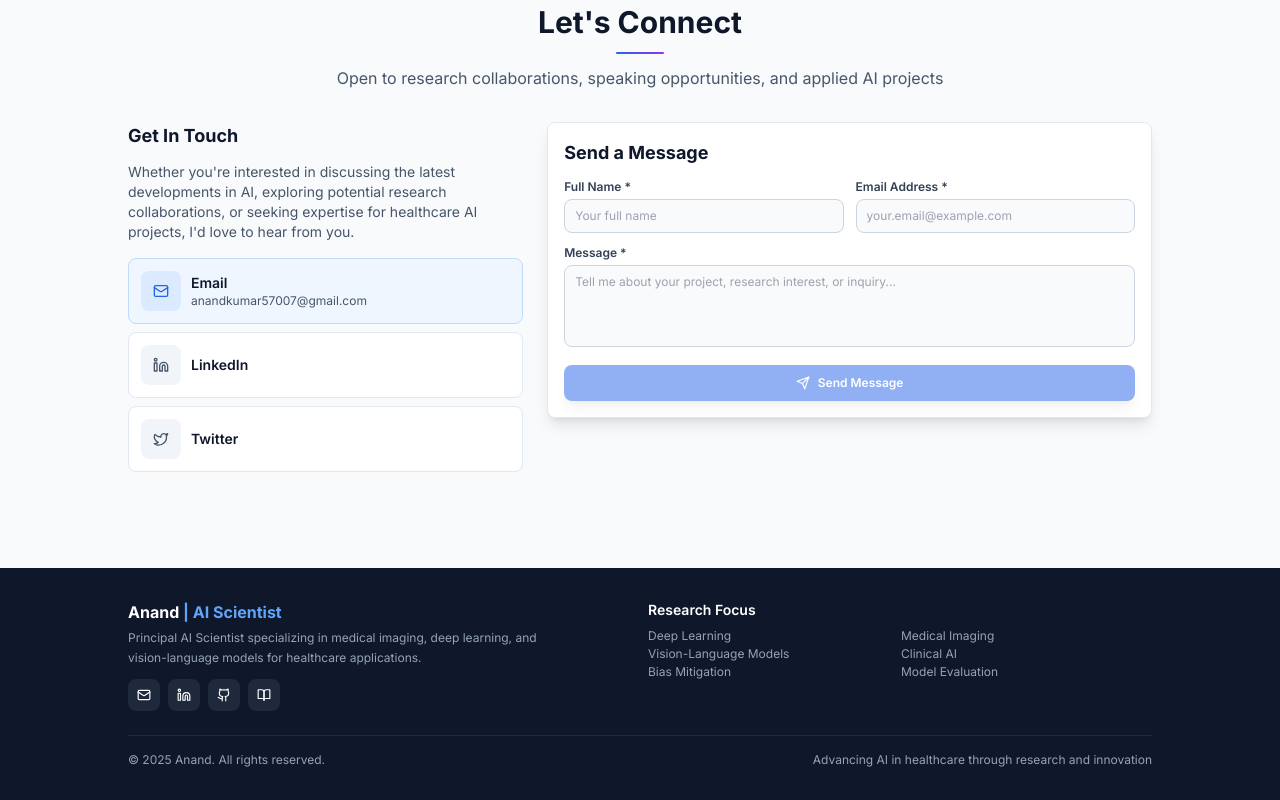
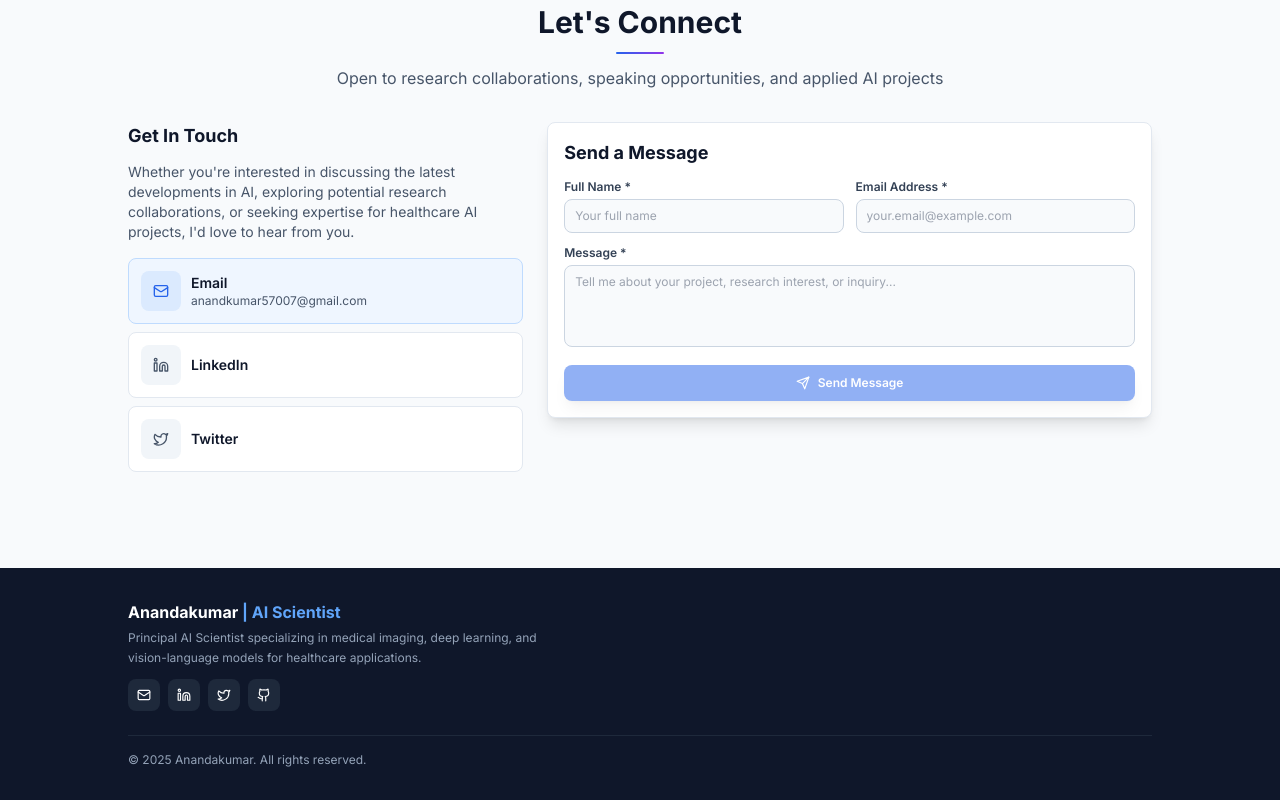
Before and after one commit to Anandakumar-D/personalportfolio, a React (Vite) app: page / in a window 1280 px wide. Shown: the part 4446-5246 px from the top of the page. Built offline with nearby package versions, Linux system fonts and the light colour scheme.

Commit message:
altered the footer content

```diff
--- a/src/components/Footer.tsx
+++ b/src/components/Footer.tsx
@@ -1,5 +1,5 @@
 import React from 'react';
-import { Github, BookOpen, Linkedin, Mail } from 'lucide-react';
+import { Github, BookOpen, Linkedin, Mail, Twitter } from 'lucide-react';
 
 const Footer: React.FC = () => {
   const currentYear = new Date().getFullYear();
@@ -12,18 +12,18 @@ const Footer: React.FC = () => {
     },
     {
       icon: Linkedin,
-      href: 'https://linkedin.com/in/anandkumar',
+      href: 'https://www.linkedin.com/in/anandakumar-d/',
       label: 'LinkedIn'
     },
     {
-      icon: Github,
-      href: 'https://github.com/anandkumar',
-      label: 'GitHub'
+      icon: Twitter,
+      href: 'https://x.com/Anandakumar_D25',
+      label: 'Twitter'
     },
     {
-      icon: BookOpen,
-      href: 'https://scholar.google.com/citations?user=anandkumar',
-      label: 'Google Scholar'
+      icon: Github,
+      href: 'https://github.com/Anandakumar-D/',
+      label: 'GitHub'
     }
   ];
 
@@ -36,7 +36,7 @@ const Footer: React.FC = () => {
             <div className="md:col-span-2">
               <div className="mb-3">
                 <h3 className="text-base font-bold mb-1">
-                  Anand <span className="text-blue-400">| AI Scientist</span>
+                  Anandakumar <span className="text-blue-400">| AI Scientist</span>
                 </h3>
                 <p className="text-slate-400 leading-relaxed max-w-md text-xs">
                   Principal AI Scientist specializing in medical imaging, deep learning,
@@ -63,30 +63,13 @@ const Footer: React.FC = () => {
                 })}
               </div>
             </div>
-
-            {/* Research Areas */}
-            <div className="md:col-span-2">
-              <h4 className="text-sm font-semibold mb-2">Research Focus</h4>
-              <div className="grid grid-cols-2 gap-0.5 text-slate-400 text-xs">
-                <div>Deep Learning</div>
-                <div>Medical Imaging</div>
-                <div>Vision-Language Models</div>
-                <div>Clinical AI</div>
-                <div>Bias Mitigation</div>
-                <div>Model Evaluation</div>
-              </div>
-            </div>
           </div>
 
           {/* Bottom Bar */}
           <div className="border-t border-slate-800 pt-4">
             <div className="flex flex-col md:flex-row justify-between items-center">
               <div className="text-slate-400 mb-2 md:mb-0 text-xs">
-                © {currentYear} Anand. All rights reserved.
-              </div>
-
-              <div className="text-slate-400 text-xs">
-                Advancing AI in healthcare through research and innovation
+                © {currentYear} Anandakumar. All rights reserved.
               </div>
             </div>
           </div>
```
